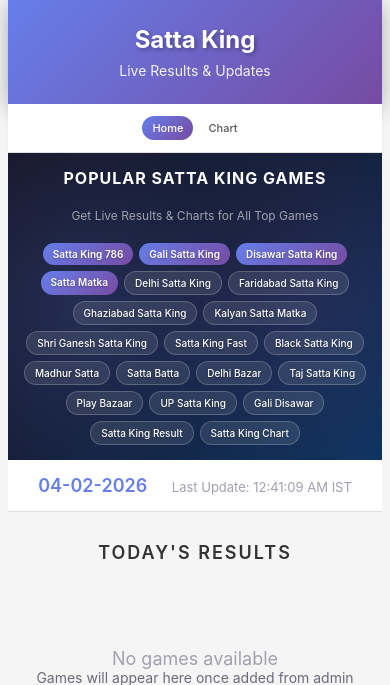
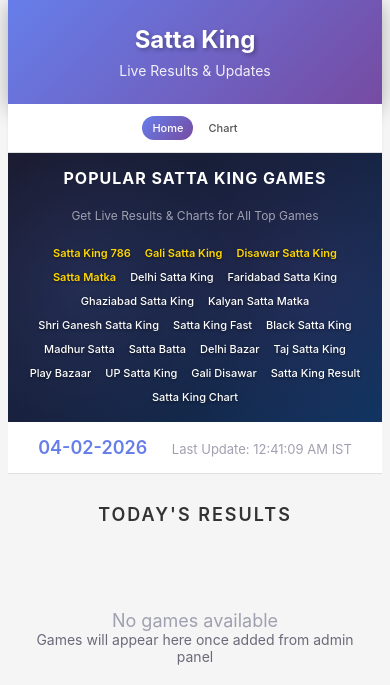
Before and after one commit to codinghunt24/sattawala, a Flask app: page / in a window 390 px wide. Shown: the top 685 px of the page. Run offline with Flask 3, Linux system fonts and the light colour scheme; data that the repository does not hold is empty; some libraries are stand-ins or nearby versions.

Commit message:
Remove card styling from game names in the hero section
Update CSS in templates/index.html to remove background, borders, padding, and rounded corners from .game-tag elements, and adjust font sizes and text shadows for a cleaner appearance without boxes around game names.

Replit-Commit-Author: Agent
Replit-Commit-Session-Id: aee7e865-1a99-432c-9787-d3033c94b277
Replit-Commit-Checkpoint-Type: full_checkpoint
Replit-Commit-Event-Id: 54cd15ca-42c7-48ee-8395-c120ebf33660
Replit-Commit-Screenshot-Url: https://storage.googleapis.com/screenshot-production-us-central1/5c5b60f3-96fb-4ea4-8b2d-7cb9d62b34ba/aee7e865-1a99-432c-9787-d3033c94b277/8aMivB0
Replit-Helium-Checkpoint-Created: true

```diff
--- a/templates/index.html
+++ b/templates/index.html
@@ -365,45 +365,31 @@
     }
 
     .game-tag {
-        background: rgba(255, 255, 255, 0.1);
-        border: 1px solid rgba(255, 255, 255, 0.2);
+        background: transparent;
+        border: none;
         color: #fff;
-        padding: 8px 16px;
-        border-radius: 25px;
-        font-size: 13px;
+        padding: 5px 8px;
+        font-size: 14px;
         font-weight: 500;
-        transition: all 0.3s ease;
         cursor: default;
-        text-shadow: 0 1px 2px rgba(0,0,0,0.3);
-    }
-
-    .game-tag:hover {
-        background: rgba(102, 126, 234, 0.3);
-        border-color: rgba(102, 126, 234, 0.5);
-        transform: translateY(-2px);
+        text-shadow: 0 1px 3px rgba(0,0,0,0.5);
     }
 
     .game-tag.featured {
-        background: linear-gradient(135deg, #667eea 0%, #764ba2 100%);
-        border: none;
+        color: #ffd700;
         font-weight: 600;
-    }
-
-    .game-tag.featured:hover {
-        transform: translateY(-2px);
-        box-shadow: 0 5px 20px rgba(102, 126, 234, 0.4);
     }
 
     @media (max-width: 768px) {
         .hero-title { font-size: 18px; }
         .hero-subtitle { font-size: 12px; }
-        .game-tag { padding: 6px 12px; font-size: 11px; }
+        .game-tag { font-size: 12px; }
     }
 
     @media (max-width: 480px) {
         .hero-title { font-size: 16px; }
-        .game-tags-container { gap: 6px; }
-        .game-tag { padding: 5px 10px; font-size: 10px; }
+        .game-tags-container { gap: 4px; }
+        .game-tag { font-size: 11px; padding: 3px 5px; }
     }
 
     .no-games {
```
